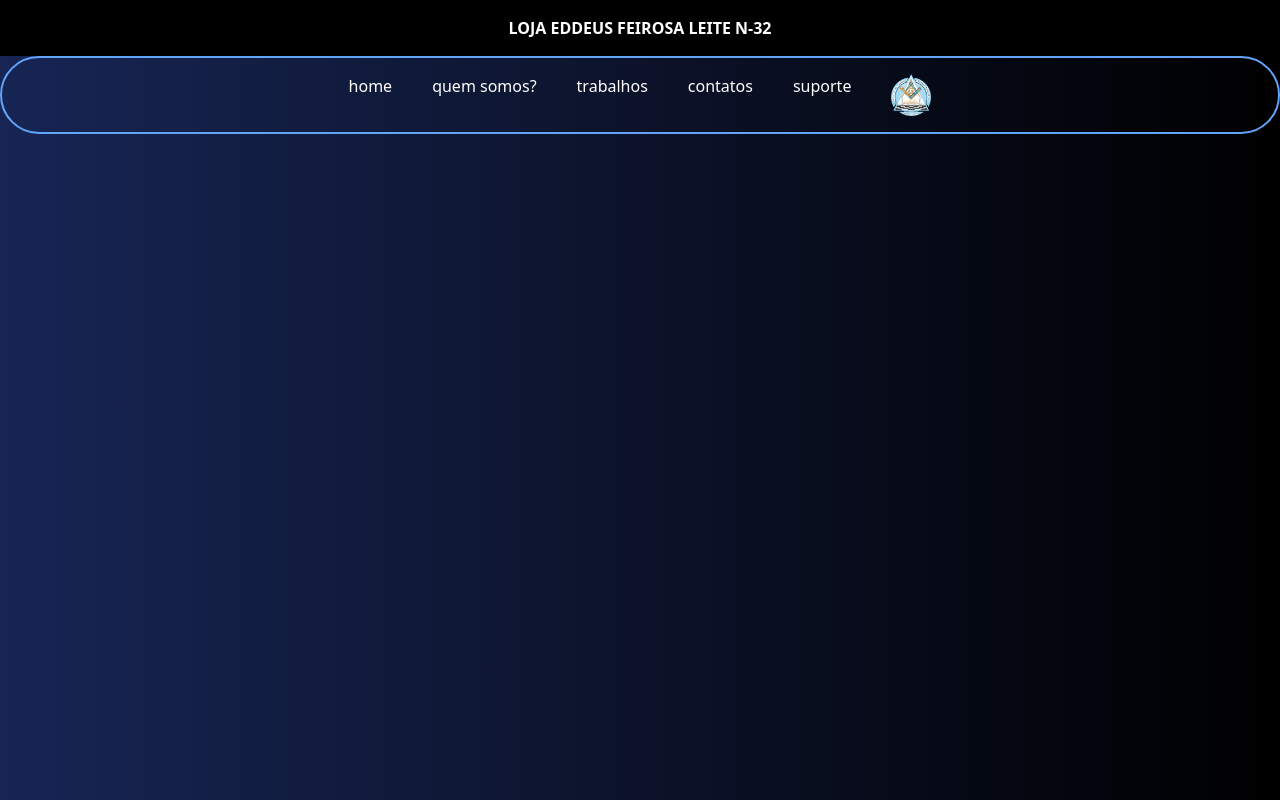
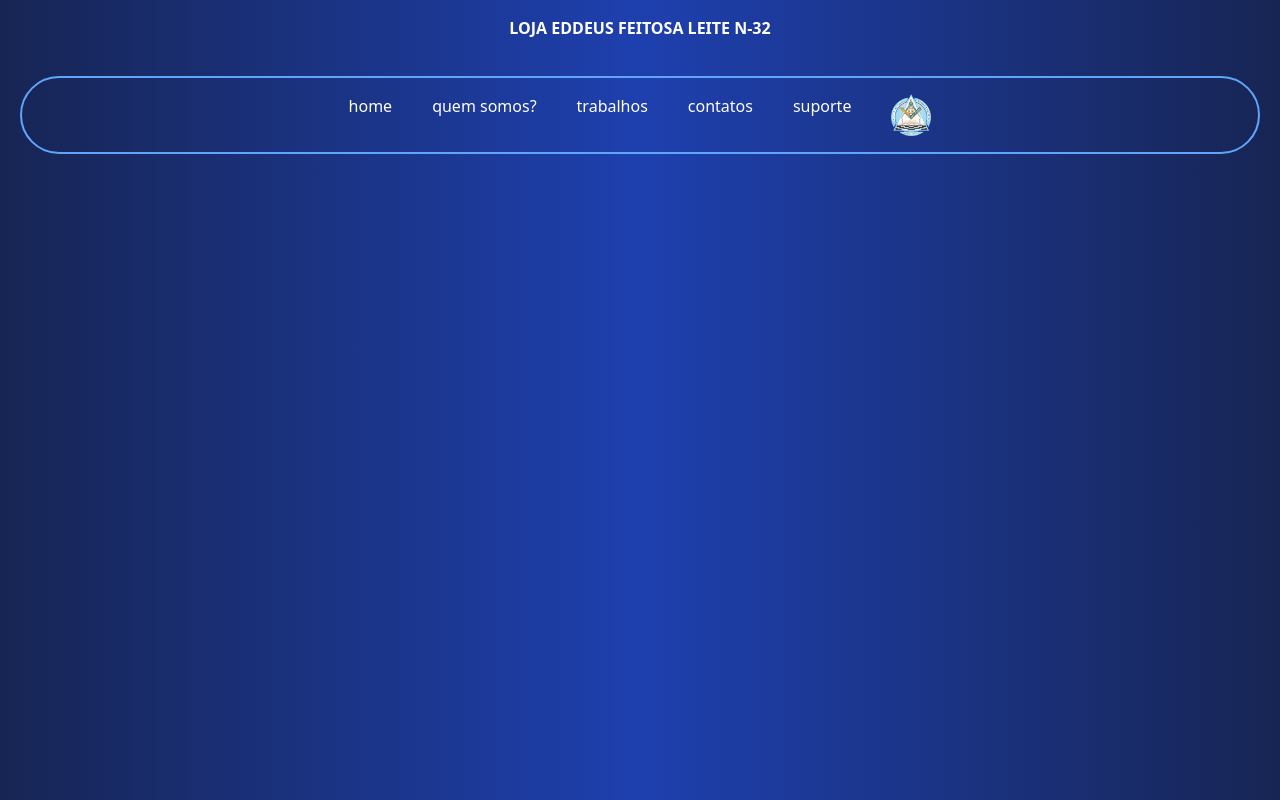
Before and after one commit to Vasconcelos-D/Curso-de-Tailwind-Css, a website: page src/index.html in a window 1280 px wide. Drawn offline with Linux system fonts and the light colour scheme.

Commit message:
atualização

```diff
--- a/src/index.html
+++ b/src/index.html
@@ -6,13 +6,12 @@
     <title>Document</title>
     <link href="output.css" rel="stylesheet" >
 </head>
-<body class="bg-gradient-to-r from-blue-950  to-black">
+<body class="bg-gradient-to-r from-blue-950  via-blue-800 to-blue-950">
     <header>
-        <div class="bg-black p-4 flex justify-center">
-            <h1 class="text-white font-bold">LOJA EDDEUS FEIROSA LEITE N-32</h1>
-
+        <div class="from-blue-400 via-black to-blue-500 p-4 flex justify-center">
+            <h1 class="text-white font-bold">LOJA EDDEUS FEITOSA LEITE N-32</h1>
         </div>
-    <div class=" border-2 border-blue-400 rounded-full m-0 space-x-12">
+    <div class=" border-2 border-blue-400 rounded-full m-5 space-x-12">
         <nav> <!--Navegação para selecionar as opções da pagina-->
             <ul class=" flex  justify-center space-x-10 p-2 m-2 ">
                 <li class="text-white hover:underline">home</li>
@@ -28,5 +27,8 @@
         </div>
         </nav>
     </header>
+    <div >
+
+    </div>
 </body>
 </html>
```
Also changed, not shown: src/art.jpeg (added), src/output.css.
